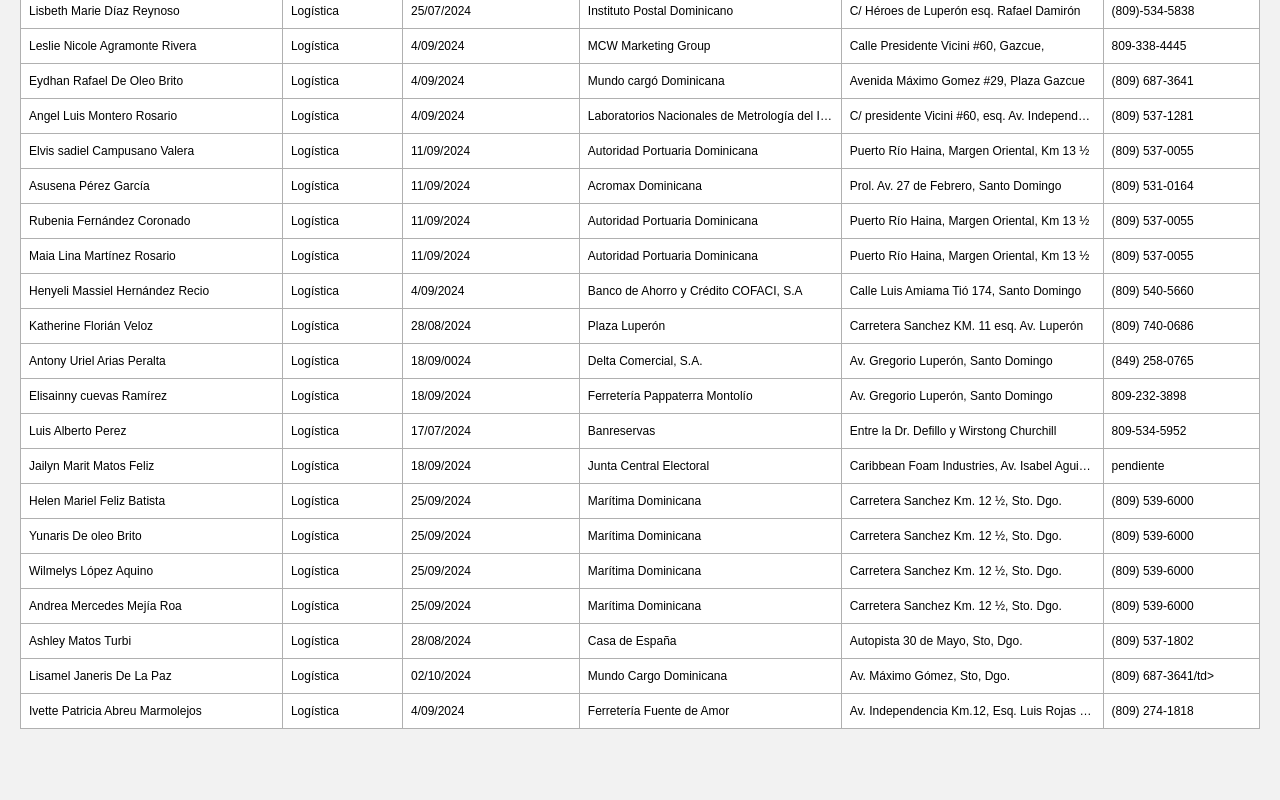
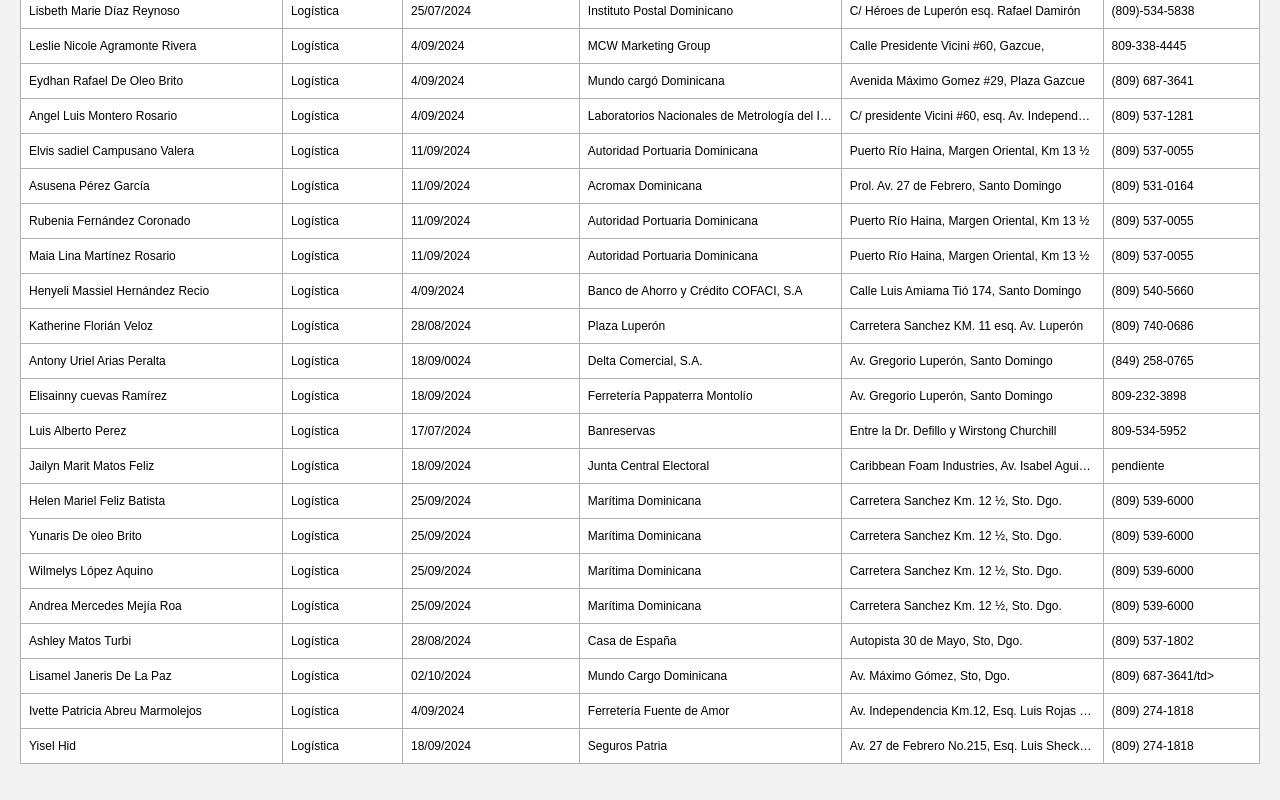
Before and after one commit to Aarias23/MFCT-2024-2025, a plain HTML site: page index.html in a window 1280 px wide. Shown: the part 2044-2844 px from the top of the page. Before the commit the page ends 2809 px from the top, so only its background shows below. Drawn offline with nearby package versions, Linux system fonts and the light colour scheme.

Commit message:
Update index.html

```diff
--- a/index.html
+++ b/index.html
@@ -628,6 +628,14 @@
             <td>Av. Independencia Km.12, Esq. Luis Rojas #2.</td>
             <td>(809) 274-1818</td>
           </tr>
+          <tr>
+            <td>Yisel Hid</td>
+            <td>Logística</td>
+            <td>18/09/2024</td>
+            <td>Seguros Patria</td>
+            <td>Av. 27 de Febrero No.215, Esq. Luis Shecker Hane</td>
+            <td>(809) 274-1818</td>
+          </tr>
         </tbody>
       </table>
     </div>
```
